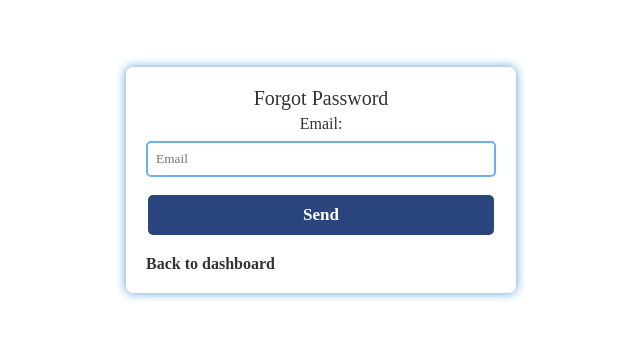
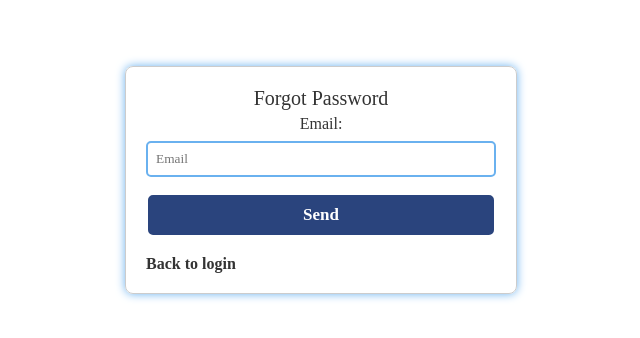
Before and after one commit to RayIwobi/Authentication-App_fullstack-project, a React (Create React App) app in the folder frontend/: page /forgotpassword in a window 1280 px wide. Shown: the part 260-598 px from the top of the page, without its empty margins (319-959 px from the left). Built offline with nearby package versions, Linux system fonts and the light colour scheme; no server answers.

Commit message:
new update

```diff
--- a/frontend/src/components/Authentication/ForgotPassword.js
+++ b/frontend/src/components/Authentication/ForgotPassword.js
@@ -73,7 +73,7 @@ const ForgotPassword = () => {
                 <button type='submit' disabled={loading} className='submit-button'>
                     {loading ? 'Sending...' : 'Send'}
                 </button><br/><br/>
-                <Link to='/' className='forgotpassd'><h4 id='a1'>Back to dashboard</h4></Link>
+                <Link to='/' className='forgotpassd'><h4 id='a1'>Back to login</h4></Link>
             </form>
         </div>
     )
```
